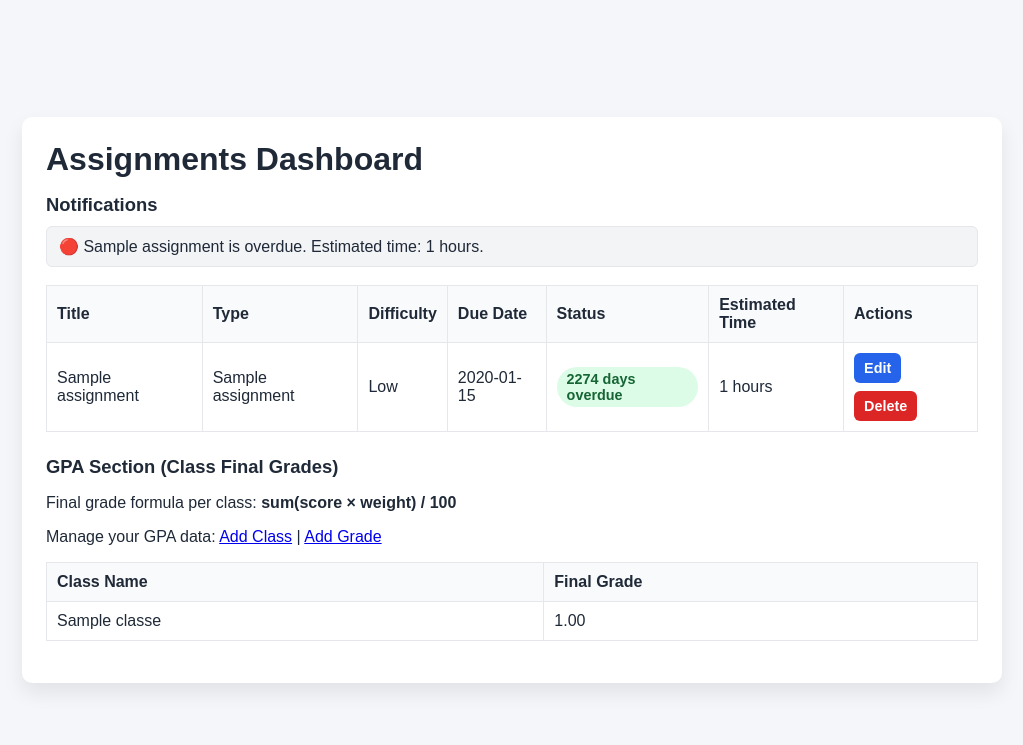
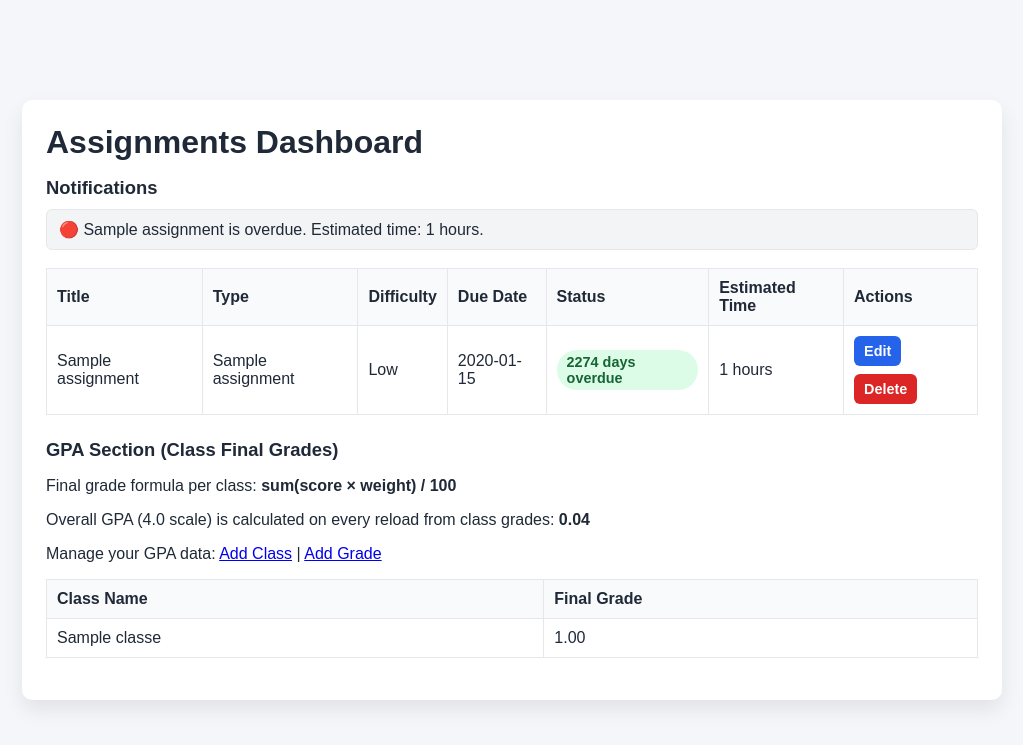
Before and after one commit to wafaa-13/student-planner-dashboard, a PHP site: page /dashboard.php in a window 1280 px wide. Shown: the top 745 px of the page, without its empty margins (128-1151 px from the left). Run offline with PHP 8.4, Linux system fonts and the light colour scheme; tables that the repository leaves empty hold one stand-in row (values such as "Sample post").

Commit message:
Add class/grade form handling and dynamic GPA display

```diff
--- a/public/add_class.php
+++ b/public/add_class.php
@@ -19,7 +19,8 @@ if ($_SERVER['REQUEST_METHOD'] === 'POST') {
             $stmt->bind_param('s', $className);
 
             if ($stmt->execute()) {
-                $successMessage = 'Class added successfully.';
+                // Keep success text exactly as requested.
+                $successMessage = 'Class added successfully';
                 $className = '';
             } else {
                 $errorMessage = 'Could not save class. Please try again.';
--- a/public/add_grade.php
+++ b/public/add_grade.php
@@ -8,12 +8,14 @@ $componentName = '';
 $score = '';
 $weight = '';
 $classOptions = [];
+$classIds = [];
 
 // Load class list for dropdown.
 $classResult = $conn->query('SELECT id, class_name FROM classes ORDER BY class_name ASC');
 if ($classResult instanceof mysqli_result) {
     while ($classRow = $classResult->fetch_assoc()) {
         $classOptions[] = $classRow;
+        $classIds[] = (string) $classRow['id'];
     }
     $classResult->free();
 }
@@ -27,6 +29,8 @@ if ($_SERVER['REQUEST_METHOD'] === 'POST') {
 
     if ($classId === '' || $componentName === '' || $score === '' || $weight === '') {
         $errorMessage = 'Please fill in all fields.';
+    } elseif (!in_array($classId, $classIds, true)) {
+        $errorMessage = 'Please select a valid class.';
     } elseif (!is_numeric($score) || !is_numeric($weight)) {
         $errorMessage = 'Score and weight must be numbers.';
     } else {
@@ -46,7 +50,7 @@ if ($_SERVER['REQUEST_METHOD'] === 'POST') {
                 $stmt->bind_param('isdd', $classIdNumber, $componentName, $scoreNumber, $weightNumber);
 
                 if ($stmt->execute()) {
-                    $successMessage = 'Grade component added successfully.';
+                    $successMessage = 'Grade added successfully';
                     $classId = '';
                     $componentName = '';
                     $score = '';
--- a/public/dashboard.php
+++ b/public/dashboard.php
@@ -165,6 +165,8 @@ if ($result && $result->num_rows > 0) {
 
 // ---------------- GPA Section (Classes + Grades) ----------------
 $classRows = [];
+$overallPercent = null;
+$overallGpa = null;
 $classQuery = $conn->query('SELECT id, class_name FROM classes ORDER BY class_name ASC');
 
 if ($classQuery instanceof mysqli_result) {
@@ -200,6 +202,19 @@ if ($classQuery instanceof mysqli_result) {
     $classQuery->free();
 } else {
     $gpaErrorMessage = 'Could not read classes. Please create classes and grades tables first.';
+}
+
+// Calculate overall GPA dynamically on every page load.
+// This value is NOT stored in the database.
+if (count($classRows) > 0) {
+    $sumOfFinalGrades = 0.0;
+
+    foreach ($classRows as $classRow) {
+        $sumOfFinalGrades += (float) $classRow['final_grade'];
+    }
+
+    $overallPercent = $sumOfFinalGrades / count($classRows);
+    $overallGpa = ($overallPercent / 100) * 4;
 }
 
 require_once '../includes/header.php';
@@ -287,6 +302,12 @@ require_once '../includes/header.php';
                 Final grade formula per class: <strong>sum(score × weight) / 100</strong>
             </p>
             <p>
+                Overall GPA (4.0 scale) is calculated on every reload from class grades:
+                <strong>
+                    <?php echo $overallGpa === null ? 'N/A' : htmlspecialchars((string) number_format($overallGpa, 2)); ?>
+                </strong>
+            </p>
+            <p>
                 Manage your GPA data:
                 <a href="add_class.php">Add Class</a> |
                 <a href="add_grade.php">Add Grade</a>
```
